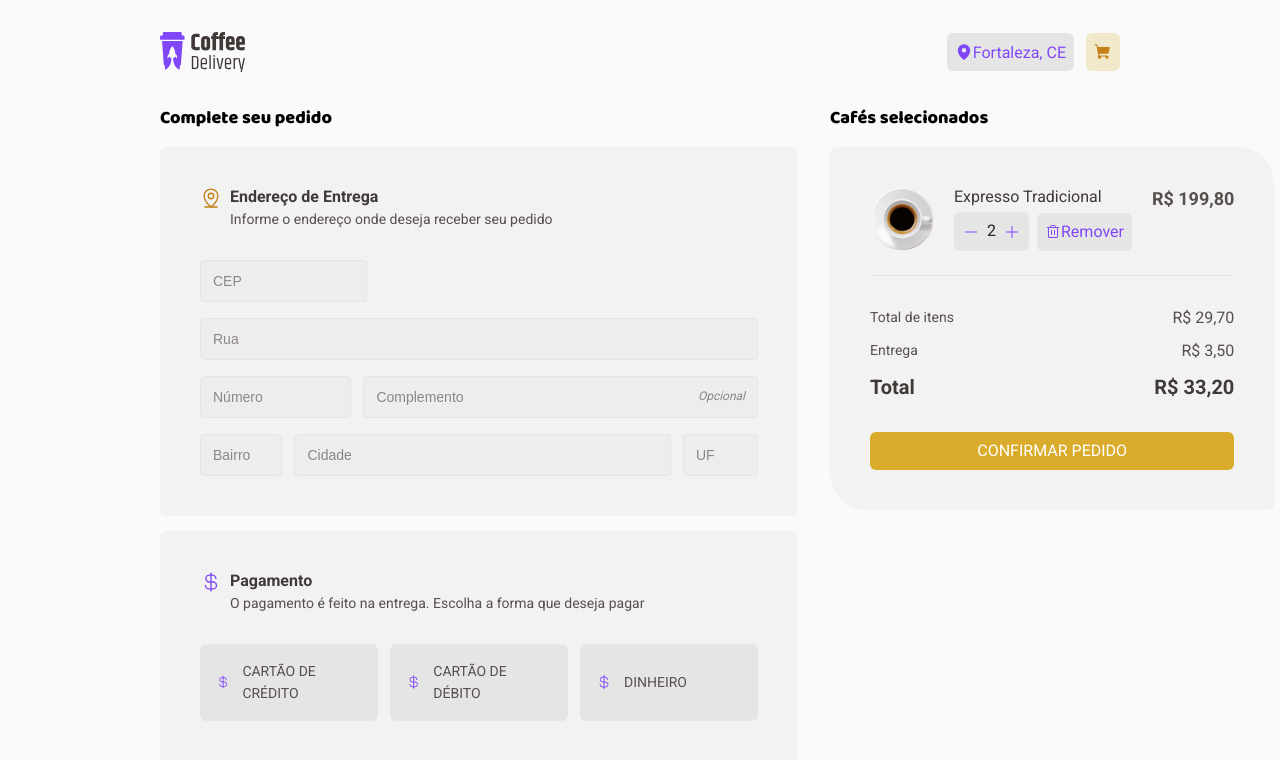
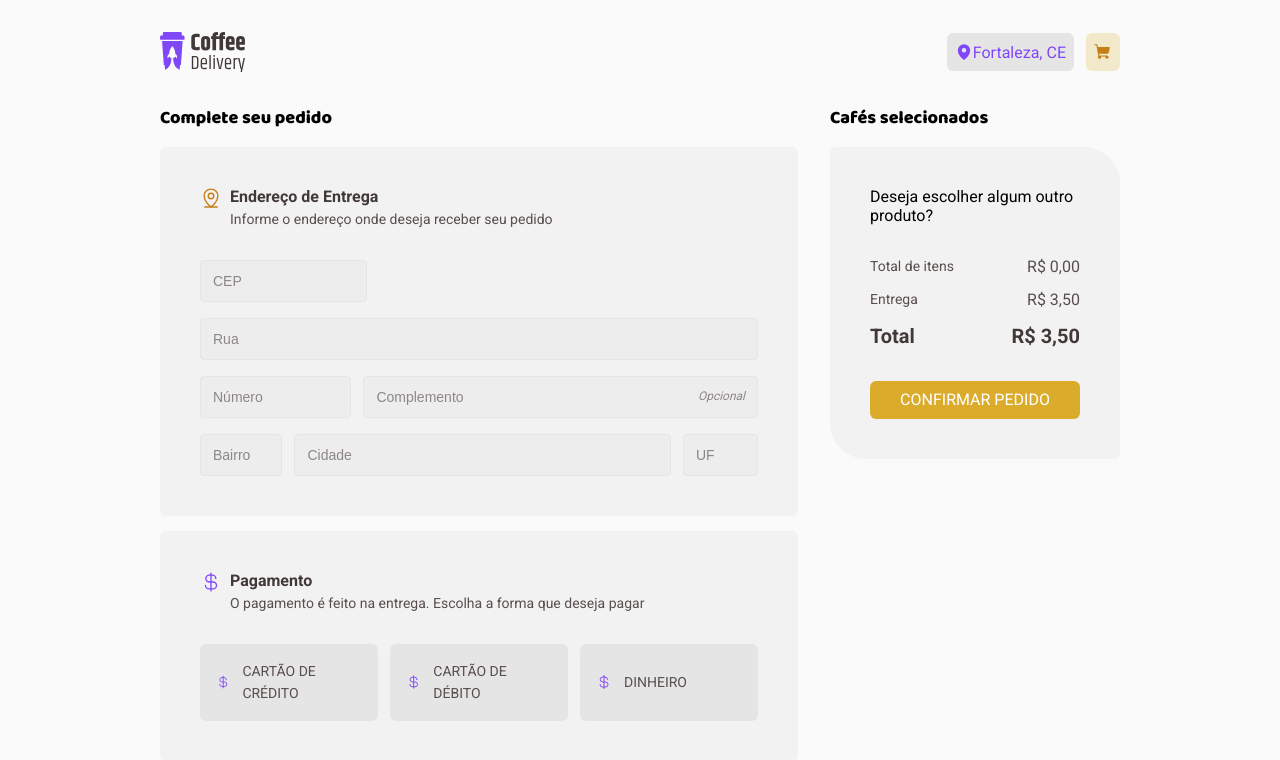
Before and after one commit to gabriel-78/challange_02_coffee_delivery, a React (Vite) app: page /checkout in a window 1280 px wide. Shown: the top 760 px of the page. Built offline with nearby package versions, Linux system fonts and the light colour scheme.

Commit message:
Config: Handle quantity products

```diff
--- a/src/App.tsx
+++ b/src/App.tsx
@@ -4,6 +4,7 @@ import NavBar from './components/Navbar'
 import { Router } from './router'
 import { GlobalStyle } from './styles/global'
 import { lightTheme } from './styles/themes/lightTheme'
+import { ShoppingListContextProvider } from './context/ShoppingListContext'
 
 export function App() {
   return (
@@ -11,9 +12,11 @@ export function App() {
       <BrowserRouter>
         <GlobalStyle />
 
-        <NavBar />
+        <ShoppingListContextProvider>
+          <NavBar />
 
-        <Router />
+          <Router />
+        </ShoppingListContextProvider>
       </BrowserRouter>
     </ThemeProvider>
   )
--- a/src/components/Navbar/index.tsx
+++ b/src/components/Navbar/index.tsx
@@ -1,12 +1,21 @@
 import { MapPin, ShoppingCart } from 'phosphor-react'
-import { FC } from 'react'
+import { FC, useContext } from 'react'
 import { Button } from '../Button'
 import * as S from './styles'
 import logoImg from '../../assets/logo.svg'
 import { useNavigate } from 'react-router-dom'
+import { ShoppingListContext } from '../../context/ShoppingListContext'
+
+const quantityLabel = (quantity: number) => {
+  if (!quantity || quantity <= 0) return ''
+
+  return `${quantity > 9 ? '+9' : quantity}`
+}
 
 const NavBar: FC = () => {
   const navigate = useNavigate()
+
+  const { shoppingList } = useContext(ShoppingListContext)
 
   return (
     <S.StyledNav>
@@ -18,8 +27,16 @@ const NavBar: FC = () => {
           label="Fortaleza, CE"
           icon={<MapPin weight="fill" size={18} filter="red" />}
         />
+
         <Button
           variant="light"
+          quantityLabel={quantityLabel(
+            shoppingList.reduce(
+              (accumulator, currentValue) =>
+                accumulator + currentValue.quantity,
+              0,
+            ),
+          )}
           icon={<ShoppingCart weight="fill" size={18} />}
           onClick={() => navigate('checkout')}
         />
--- /dev/null
+++ b/src/context/ShoppingListContext/index.tsx
@@ -0,0 +1,47 @@
+import { createContext, useState } from 'react'
+import {
+  ShoppingItem,
+  ShoppingListContextProps,
+  ShoppingListContextProviderProps,
+} from './types'
+
+export const ShoppingListContext = createContext({} as ShoppingListContextProps)
+
+export const ShoppingListContextProvider = ({
+  children,
+}: ShoppingListContextProviderProps) => {
+  const [shoppingList, setShoppingList] = useState<ShoppingItem[]>([])
+
+  const loadShoppingList = (products: ShoppingItem[]) => {
+    setShoppingList(products)
+  }
+
+  const addProducts = (products: ShoppingItem[]) => {
+    setShoppingList((state) => [...state, ...products])
+  }
+
+  const handleProductQuantity = (productId: string, newQuantity: number) => {
+    setShoppingList((state) =>
+      state.map((shoppingItem) => {
+        return {
+          ...shoppingItem,
+          quantity:
+            shoppingItem.id === productId ? newQuantity : shoppingItem.quantity,
+        }
+      }),
+    )
+  }
+
+  return (
+    <ShoppingListContext.Provider
+      value={{
+        shoppingList,
+        addProducts,
+        handleProductQuantity,
+        loadShoppingList,
+      }}
+    >
+      {children}
+    </ShoppingListContext.Provider>
+  )
+}
--- a/src/mock/coffes.ts
+++ b/src/mock/coffes.ts
@@ -97,7 +97,7 @@ export const coffesMock : ProductEntity[] = [
     photo: mocaccinoImg
   },
   {
-    id: "53e07ca3-0362-4166-a297-dc6f0f9ce3db",
+    id: "60e07ca3-0362-4166-a297-dc6f0f9ce3db",
     description: "Bebida feita com chocolate dissolvido no leite quente e café",
     name: "Chocolate Quente",
     price: 9.90,
--- a/src/pages/Checkout/components/CoffeeBought/index.tsx
+++ b/src/pages/Checkout/components/CoffeeBought/index.tsx
@@ -9,6 +9,8 @@ interface CoffeBoughtProps {
   imageUrl: string
   name: string
   price: number
+  handleQuantity: (newQuantity: number) => void
+  onRemove: () => void
 }
 
 export const CoffeBought: FC<CoffeBoughtProps> = ({
@@ -16,6 +18,8 @@ export const CoffeBought: FC<CoffeBoughtProps> = ({
   imageUrl,
   name,
   price,
+  handleQuantity,
+  onRemove,
 }) => {
   return (
     <S.Container>
@@ -25,9 +29,14 @@ export const CoffeBought: FC<CoffeBoughtProps> = ({
         <span>{name}</span>
 
         <S.BoxAux>
-          <SelectCounter value={quantity} />
+          <SelectCounter value={quantity} onChange={handleQuantity} />
 
-          <Button label="Remover" icon={<Trash />} variant="base" />
+          <Button
+            label="Remover"
+            icon={<Trash />}
+            variant="base"
+            onClick={onRemove}
+          />
         </S.BoxAux>
       </S.Box>
 
@@ -35,7 +44,7 @@ export const CoffeBought: FC<CoffeBoughtProps> = ({
         {new Intl.NumberFormat('pt-Br', {
           style: 'currency',
           currency: 'BRL',
-        }).format(quantity * price)}
+        }).format(price)}
       </strong>
     </S.Container>
   )
--- a/src/pages/Checkout/index.tsx
+++ b/src/pages/Checkout/index.tsx
@@ -6,10 +6,38 @@ import { Input } from '../../components/Input'
 import { Button } from '../../components/Button'
 import { BuyInfo } from './components/BuyInfo'
 import { CoffeBought } from './components/CoffeeBought'
-import traditionalExpressImg from '../../assets/traditionalExpress.svg'
+import { useContext, useEffect, useState } from 'react'
+import { ShoppingListContext } from '../../context/ShoppingListContext'
+import { coffesMock } from '../../mock/coffes'
+import { ProductEntity } from '../Home/Components/Product/types'
+import { useNavigate } from 'react-router-dom'
 
 export const Checkout = () => {
   const { colors } = useTheme()
+
+  const navigate = useNavigate()
+
+  const [selectedProducts, setSelectedProducts] = useState<ProductEntity[]>([])
+
+  const { shoppingList, handleProductQuantity } =
+    useContext(ShoppingListContext)
+
+  const onRemoveShoppingItem = (productId: string) => {
+    setSelectedProducts((state) => state.filter(({ id }) => id !== productId))
+    handleProductQuantity(productId, 0)
+  }
+
+  useEffect(() => {
+    const selectedItemsIds = shoppingList
+      .filter(({ quantity }) => quantity > 0)
+      .map(({ id }) => {
+        return id
+      })
+
+    setSelectedProducts(
+      coffesMock.filter(({ id }) => selectedItemsIds.includes(id)),
+    )
+  }, [])
 
   return (
     <S.Container>
@@ -93,18 +121,60 @@ export const Checkout = () => {
 
         <Card size="medium" variant="curve" width="100%">
           <>
-            <S.ProductList>
-              <CoffeBought
-                quantity={2}
-                imageUrl={traditionalExpressImg}
-                name="Expresso Tradicional"
-                price={99.9}
-              />
-            </S.ProductList>
+            {selectedProducts.length > 0 ? (
+              <S.ProductList>
+                {selectedProducts.map((coffe) => {
+                  const shoppingItem = shoppingList.find(
+                    (shopping) => coffe.id === shopping.id,
+                  )
 
-            <BuyInfo rateDelivery={3.5} totalProductPrice={29.7} />
+                  return (
+                    <CoffeBought
+                      key={coffe.id}
+                      quantity={shoppingItem?.quantity || 0}
+                      imageUrl={coffe.photo}
+                      name={coffe.name}
+                      price={coffe.price}
+                      handleQuantity={(event) =>
+                        handleProductQuantity(coffe.id, event)
+                      }
+                      onRemove={() => onRemoveShoppingItem(coffe.id)}
+                    />
+                  )
+                })}
+              </S.ProductList>
+            ) : (
+              <span onClick={() => navigate(-1)}>
+                Deseja escolher algum outro produto?
+              </span>
+            )}
 
-            <Button label="CONFIRMAR PEDIDO" />
+            <BuyInfo
+              rateDelivery={3.5}
+              totalProductPrice={selectedProducts.reduce(
+                (accumulator, product) => {
+                  const shoppingItem = shoppingList.find(
+                    (shopping) => product.id === shopping.id,
+                  )
+
+                  return (
+                    accumulator + (shoppingItem?.quantity || 0) * product.price
+                  )
+                },
+                0,
+              )}
+            />
+
+            <Button
+              label="CONFIRMAR PEDIDO"
+              disabled={
+                shoppingList.reduce(
+                  (accumulator, currentValue) =>
+                    accumulator + currentValue.quantity,
+                  0,
+                ) === 0
+              }
+            />
           </>
         </Card>
       </S.Box>
--- a/src/pages/Home/Components/Product/index.tsx
+++ b/src/pages/Home/Components/Product/index.tsx
@@ -3,13 +3,13 @@ import { FC } from 'react'
 import { Button } from '../../../../components/Button'
 import { SelectCounter } from '../../../../components/Select'
 import * as S from './styles'
-import { ProductProps } from './types'
+import { ProductCardProps } from './types'
 
-export const Product: FC<ProductProps> = ({
-  list,
+export const ProductCard: FC<ProductCardProps> = ({
   product,
   quantity,
   handleProduct = (productId: string, newQuantity: number) => {},
+  onBuy,
 }) => {
   const handleQuantity = (newQuantity: number) => {
     handleProduct(product.id, newQuantity)
@@ -43,6 +43,7 @@ export const Product: FC<ProductProps> = ({
           height="medium"
           variant="purple"
           icon={<ShoppingCart weight="fill" size={22} />}
+          onClick={onBuy}
         />
       </S.Footer>
     </S.Container>
--- a/src/pages/Home/Components/Product/types.ts
+++ b/src/pages/Home/Components/Product/types.ts
@@ -1,5 +1,3 @@
-import { ShoppingItem } from '../..'
-
 export interface ProductEntity {
   id: string
   name: string
@@ -9,9 +7,9 @@ export interface ProductEntity {
   photo: string
 }
 
-export interface ProductProps {
-  list: ShoppingItem[]
+export interface ProductCardProps {
   product: ProductEntity
   quantity: number
   handleProduct?: (productId: string, newQuantity: number) => void
+  onBuy?: () => void
 }
--- a/src/pages/Home/index.tsx
+++ b/src/pages/Home/index.tsx
@@ -1,8 +1,10 @@
 import * as S from './styles'
 import { coffesMock } from '../../mock/coffes'
-import { Product } from './Components/Product'
+import { ProductCard } from './Components/Product'
 import { Banner } from './Components/Banner'
-import { useEffect, useState } from 'react'
+import { useContext, useEffect } from 'react'
+import { ShoppingListContext } from '../../context/ShoppingListContext'
+import { useNavigate } from 'react-router-dom'
 
 export interface ShoppingItem {
   id: string
@@ -10,20 +12,12 @@ export interface ShoppingItem {
 }
 
 export const Home = () => {
-  const [shoppingList, setShoppingList] = useState<ShoppingItem[]>([])
-
-  const handleProduct = (productId: string, newQuantity: number) => {
-    setShoppingList((state) =>
-      state.map((selectedProduct) => {
-        return productId === selectedProduct.id
-          ? { ...selectedProduct, quantity: newQuantity }
-          : selectedProduct
-      }),
-    )
-  }
+  const navigate = useNavigate()
+  const { shoppingList, loadShoppingList, handleProductQuantity } =
+    useContext(ShoppingListContext)
 
   useEffect(() => {
-    setShoppingList(
+    loadShoppingList(
       coffesMock.map(({ id }) => {
         return { id, quantity: 0 } as ShoppingItem
       }),
@@ -40,15 +34,15 @@ export const Home = () => {
         <S.ProductsList>
           {coffesMock.map((coffe) => {
             return (
-              <Product
-                list={shoppingList}
+              <ProductCard
                 key={coffe.id}
-                handleProduct={handleProduct}
+                handleProduct={handleProductQuantity}
                 product={coffe}
                 quantity={
                   shoppingList.find((item) => item.id === coffe.id)?.quantity ||
                   0
                 }
+                onBuy={() => navigate('checkout')}
               />
             )
           })}
```
Also changed, not shown: src/context/ShoppingListContext/types.d.ts (added, +17 -0 lines).
